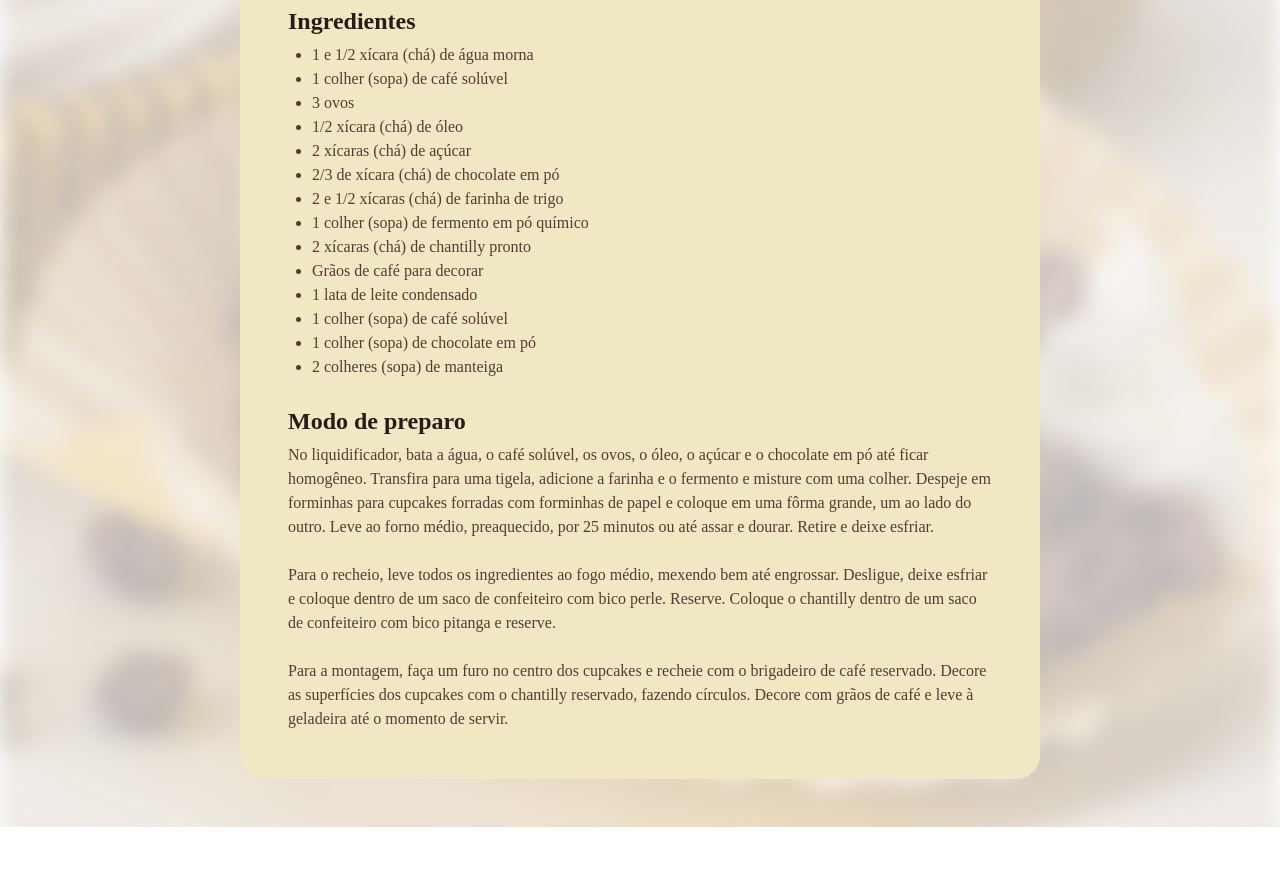
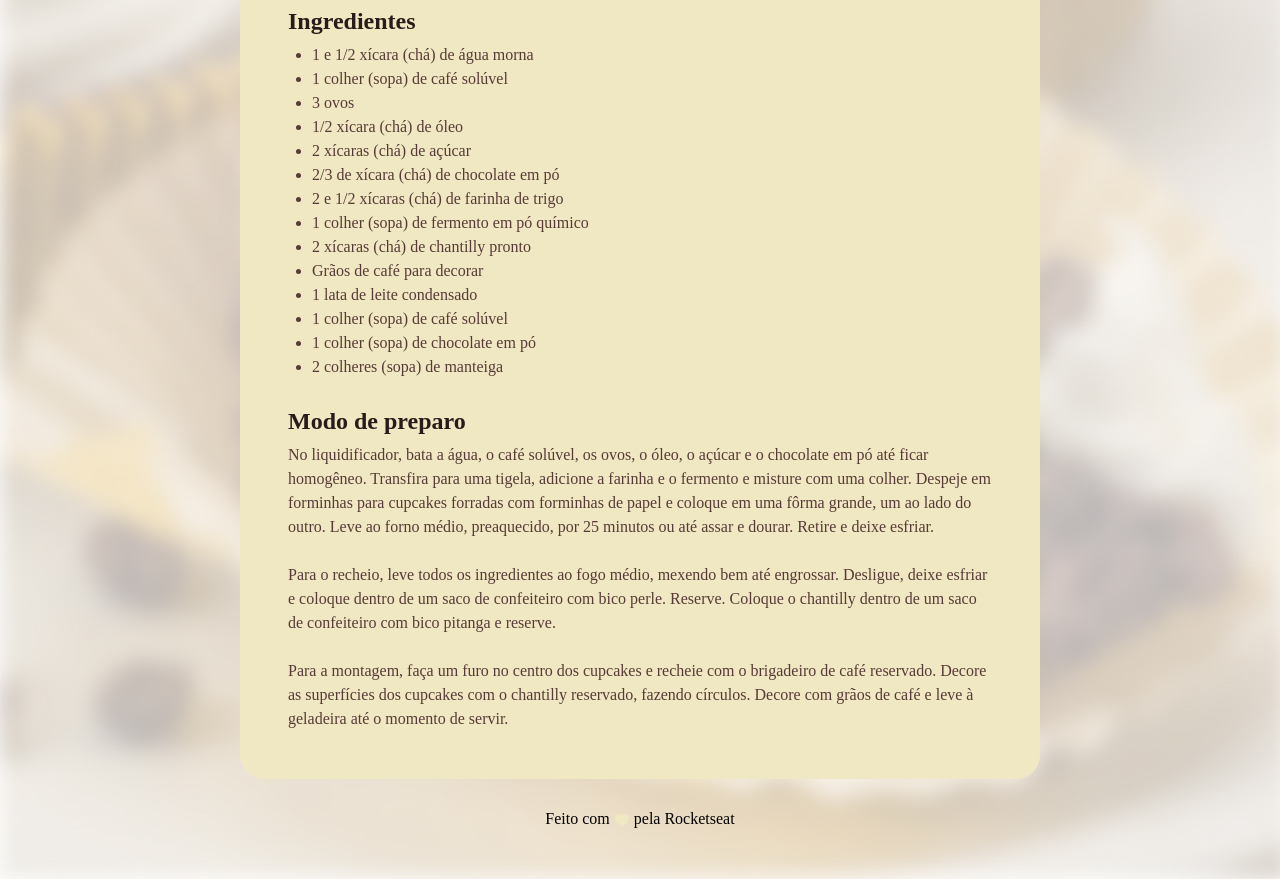
Before and after one commit to viniciusdrow/Projeto-receitas-fullstack, a plain HTML site: page index.html in a window 1280 px wide. Shown: the part 720-1599 px from the top of the page. Before the commit the page ends 1547 px from the top, so only its background shows below. Drawn offline with Linux system fonts and the light colour scheme.

Commit message:
Adicionando footer

```diff
--- a/index.html
+++ b/index.html
@@ -54,5 +54,11 @@
             </section>
         </main>
    </div>
+
+   <footer>
+        Feito com
+        <img src="assets/ph_heart-fill.svg" alt="Coração">
+        pela Rocketseat
+   </footer>
 </body>
 </html>
--- a/style.css
+++ b/style.css
@@ -23,7 +23,7 @@ body {
     padding: 24px;
     background-color: #F0E8C2;
     border-radius: 24px;
-    margin: 48px auto;
+    margin: 48px auto 28px;
 }
 
 
@@ -62,3 +62,14 @@ h1, h2 {
 ul {
     padding-left: 24px;
 }
+
+footer {
+    color: black;
+    text-align: center;
+    padding-bottom: 48px;
+}
+
+footer img {
+    vertical-align: middle;
+
+}
```
Also changed, not shown: assets/ph_heart-fill.svg (added).
